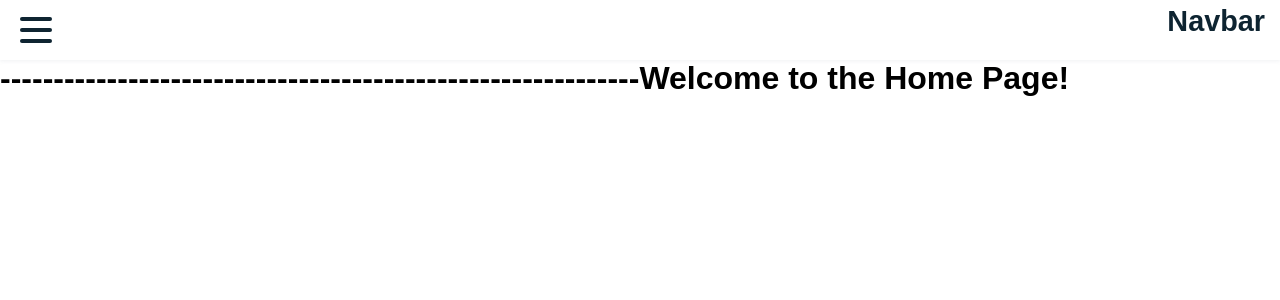
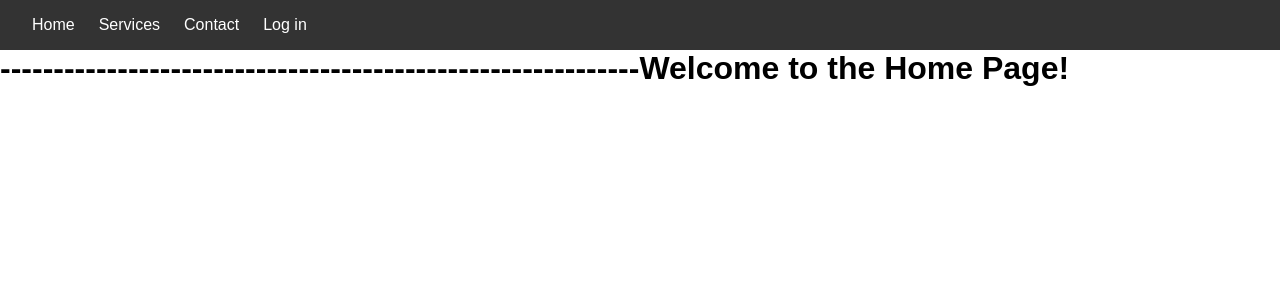
Before and after one commit to Anwer-Jammali/garage-php, a PHP site: page / in a window 1280 px wide. Shown: the top 300 px of the page. Run offline with PHP 8.4, Linux system fonts and the light colour scheme.

Commit message:
navbar zaboura + thiz l log in page (fer8a)

```diff
--- a/create_DB.php
+++ b/create_DB.php
@@ -53,7 +53,7 @@
         Account_name VARCHAR(25) NOT NULL,
         Email VARCHAR(50) NOT NULL,
         Account_Password VARCHAR(25) NOT NULL,
-        Account_Role VARCHAR(10) NOT NULL,
+        Account_Role VARCHAR(10) NOT NULL
     )";
 
     if (mysqli_query($connexion, $create_brands) &&
--- a/parts/navbar.php
+++ b/parts/navbar.php
@@ -1,38 +1,37 @@
 <!DOCTYPE html>
-<html lang="en" >
+<html lang="en">
 <head>
   <meta charset="UTF-8">
-  <title>CodePen - Navbar</title>
-  <link rel="stylesheet" href="navbar.css">
-
+  <meta name="viewport" content="width=device-width, initial-scale=1.0">
+  <title>Simple Navbar with Submit Buttons</title>
+  <link rel="stylesheet" href="navbarcss.css">
 </head>
 <body>
-<!-- partial:index.partial.html -->
-<body>
-    <nav>
-      <div class="navbar">
-        <div class="container nav-container">
-            <input class="checkbox" type="checkbox" name="" id="" />
-            <div class="hamburger-lines">
-              <span class="line line1"></span>
-              <span class="line line2"></span>
-              <span class="line line3"></span>
-            </div>
-          <div class="logo">
-            <h1>Navbar</h1>
-          </div>
-          <div class="menu-items">
-            <li><a href="#">Home</a></li>
-            <li><a href="#">about</a></li>
-            <li><a href="#">blogs</a></li>
-            <li><a href="#">portfolio</a></li>
-            <li><a href="#">contact</a></li>
-          </div>
-        </div>
-      </div>
-    </nav>
-  </body>
-<!-- partial -->
-
+  <nav class="navbar">
+    <div class="container">
+      <form class="nav-links" action="" method="post">
+        <input type="submit" name="home" value="Home">
+        <input type="submit" name="services" value="Services">
+        <input type="submit" name="contact" value="Contact">
+        <?php
+          if (session_status() == PHP_SESSION_ACTIVE) {
+            echo "<input type='submit' name='Log out' value='log_out'>";
+            if($_SESSION['ROLE']=='Admin'){
+              echo "<input type='submit' name='dashboard' value='dashboard'>";
+            }else{
+              echo "<input type='submit' name='Acc_info' value='My Account'>";
+            }
+          } else {
+              echo "<input type='submit' name='log_in' value='Log in'>";
+          }
+        ?>
+      </form>
+      <?php
+        if(isset($_POST['log_in'])){
+          header('location:Log_in.php');
+        }
+      ?>
+    </div>
+  </nav>
 </body>
 </html>
--- a/parts/navbarcss.css
+++ b/parts/navbarcss.css
@@ -1,3 +1,4 @@
+/* General Reset */
 * {
   margin: 0;
   padding: 0;
@@ -5,137 +6,41 @@
 }
 
 body {
-  font-family: "Poppins", sans-serif;
-}
-
-.container {
-  margin: 0px;
+  font-family: Arial, sans-serif;
 }
 
 .navbar {
-  width: 100%;
-  box-shadow: 0 1px 4px rgb(146 161 176 / 15%);
+  background-color: #333;
+  color: white;
+  padding: 1rem 2rem;
 }
 
-.nav-container {
+.navbar .container {
   display: flex;
   justify-content: space-between;
   align-items: center;
-  height: 62px;
 }
 
-.navbar .menu-items {
-  display: flex;
+.navbar {
+  font-size: 1.5rem;
+  font-weight: bold;
 }
 
-.navbar .nav-container li {
-  list-style: none;
+.navbar .nav-links {
+  display: flex;
+  gap: 1.5rem;
 }
 
-.navbar .nav-container a {
+.navbar .nav-links input[type="submit"] {
+  background: none;
+  border: none;
+  color: white;
+  font-size: 1rem;
+  font-family: inherit;
+  cursor: pointer;
   text-decoration: none;
-  color: #0e2431;
-  font-weight: 500;
-  font-size: 1.2rem;
-  padding: 0.7rem;
 }
 
-.navbar .nav-container a:hover {
-  font-weight: bolder;
+.navbar .nav-links input[type="submit"]:hover {
+  color: #ff9800;
 }
-
-.nav-container {
-  display: block;
-  position: relative;
-  height: 60px;
-}
-
-.nav-container .checkbox {
-  position: absolute;
-  display: block;
-  height: 32px;
-  width: 32px;
-  top: 20px;
-  left: 20px;
-  z-index: 5;
-  opacity: 0;
-  cursor: pointer;
-}
-
-.nav-container .hamburger-lines {
-  display: block;
-  height: 26px;
-  width: 32px;
-  position: absolute;
-  top: 17px;
-  left: 20px;
-  z-index: 2;
-  display: flex;
-  flex-direction: column;
-  justify-content: space-between;
-}
-
-.nav-container .hamburger-lines .line {
-  display: block;
-  height: 4px;
-  width: 100%;
-  border-radius: 10px;
-  background: #0e2431;
-}
-
-.nav-container .hamburger-lines .line1 {
-  transform-origin: 0% 0%;
-  transition: transform 0.4s ease-in-out;
-}
-
-.nav-container .hamburger-lines .line2 {
-  transition: transform 0.2s ease-in-out;
-}
-
-.nav-container .hamburger-lines .line3 {
-  transform-origin: 0% 100%;
-  transition: transform 0.4s ease-in-out;
-}
-
-.navbar .menu-items {
-  padding-top: 120px;
-  box-shadow: inset 0 0 2000px rgba(31, 1, 163, 0.5);
-  height: 580%;
-  width: 150px;
-  transform: translate(-150%);
-  display: flex;
-  flex-direction: column;
-  margin-left: -40px;
-  padding-left: 50px;
-  transition: transform 0.5s ease-in-out;
-}
-
-.navbar .menu-items li {
-  margin-bottom: 1.2rem;
-  font-size: 1.5rem;
-  font-weight: 500;
-}
-
-.logo {
-  position: absolute;
-  top: 5px;
-  right: 15px;
-  font-size: 1.2rem;
-  color: #0e2431;
-}
-
-.nav-container input[type="checkbox"]:checked ~ .menu-items {
-  transform: translateX(0);
-}
-
-.nav-container input[type="checkbox"]:checked ~ .hamburger-lines .line1 {
-  transform: rotate(45deg);
-}
-
-.nav-container input[type="checkbox"]:checked ~ .hamburger-lines .line2 {
-  transform: scaleY(0);
-}
-
-.nav-container input[type="checkbox"]:checked ~ .hamburger-lines .line3 {
-  transform: rotate(-45deg);
-}
```
Also changed, not shown: Log_in.php (added, +11 -0 lines), parts/navbar.css (deleted).
